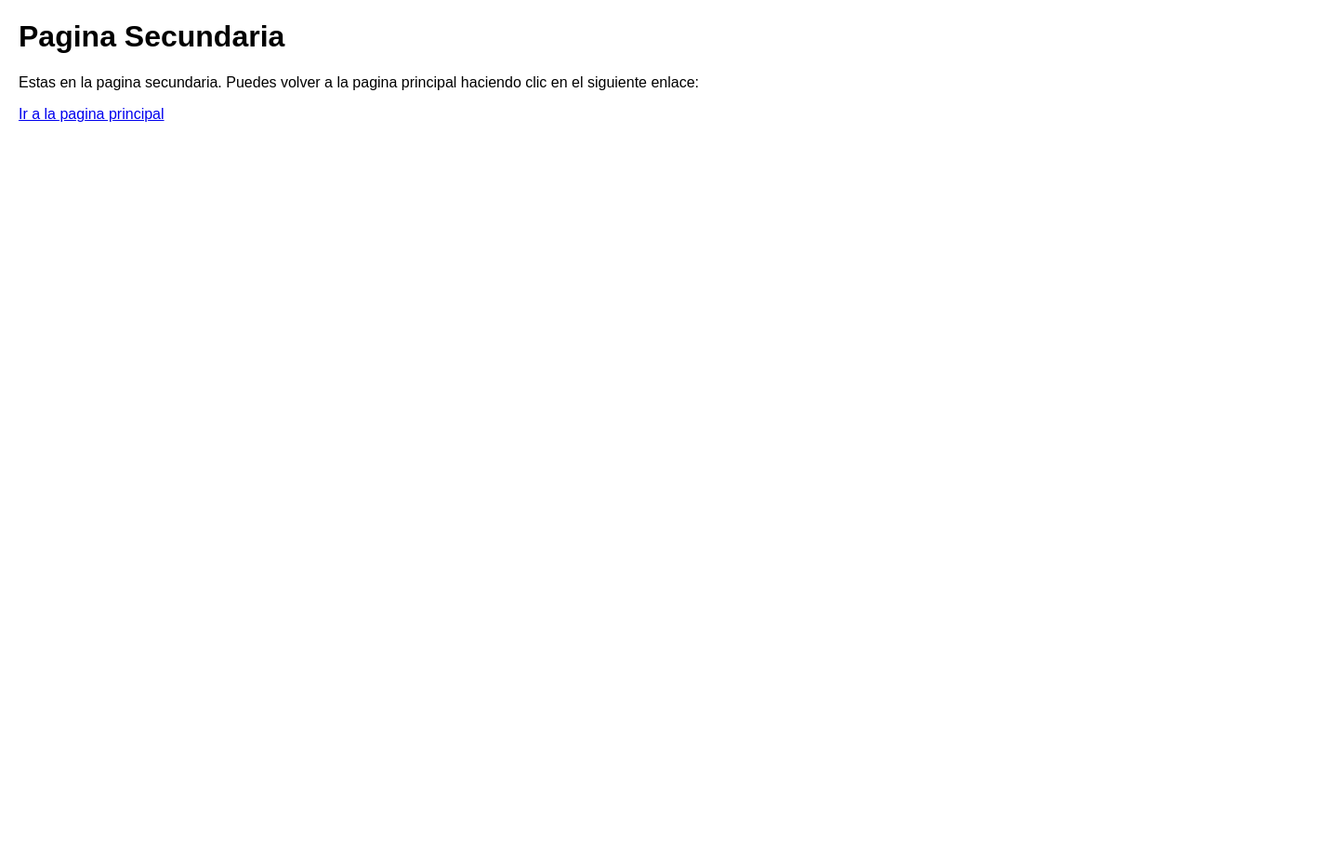
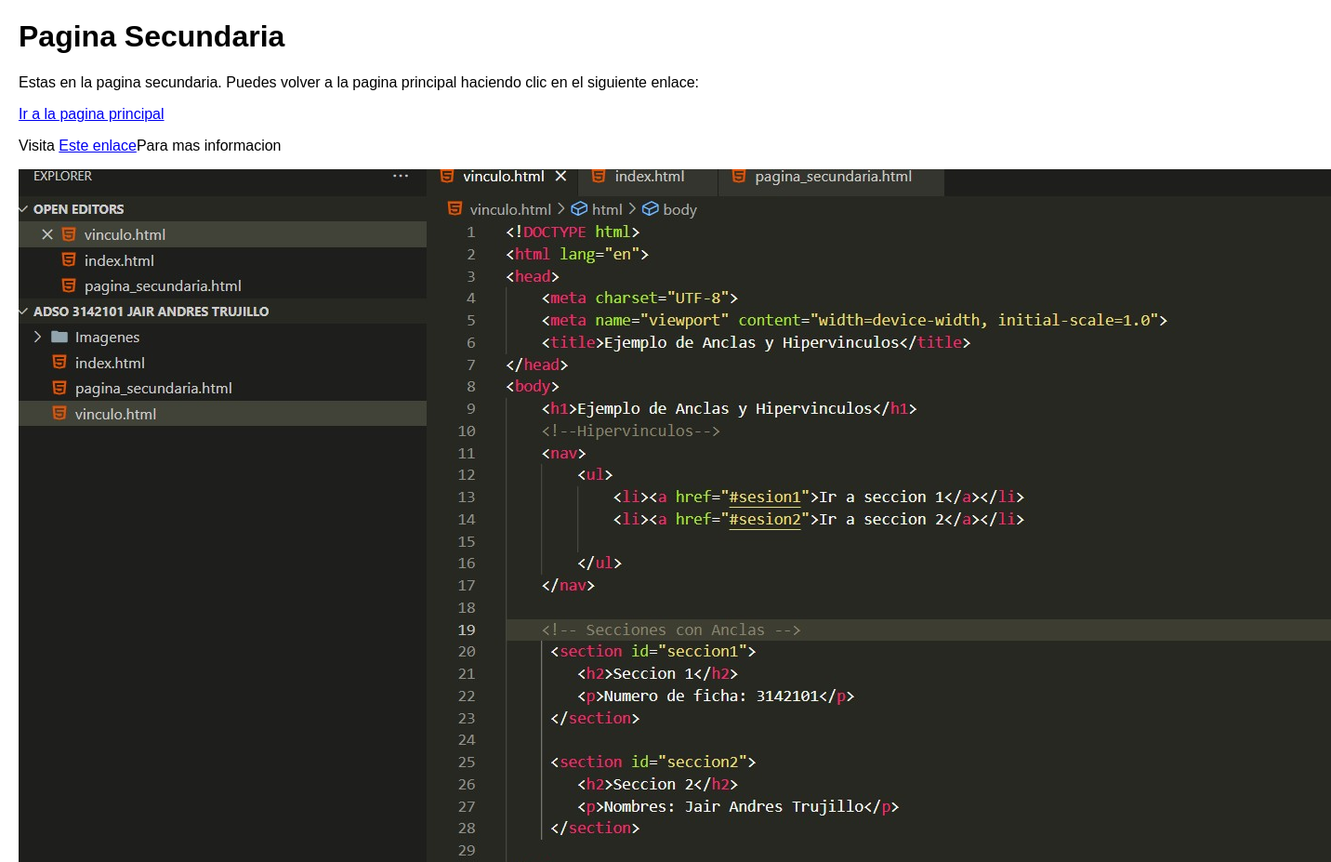
Before and after one commit to Andrestrujillo22/Jair-Andres-Trujillo-1058933053, a plain HTML site: page pagina_secundaria.html in a window 1280 px wide. Shown: the top 927 px of the page at 93% size, 1432 px wide, since content can reach past the window. Before the commit the page ends 800 px from the top, so only its background shows below. Drawn offline with Linux system fonts and the light colour scheme.

Commit message:
Imagenes

```diff
--- a/pagina_secundaria.html
+++ b/pagina_secundaria.html
@@ -17,5 +17,7 @@
     <h1>Pagina Secundaria</h1>
     <p>Estas en la pagina secundaria. Puedes volver a la pagina principal haciendo clic en el siguiente enlace:</p>
     <a href="index.html">Ir a la pagina principal</a>
+    <P>Visita <a href="https://es.wikipedia.org/Wiki/Wikipedia:Portada">Este enlace</a>Para mas informacion</P>
+    <img src="/Imagenes/Capturas.jpg" alt="EXAMEN">
 </body>
 </html>
```
Also changed, not shown: index.html (+1 -0 lines), Imagenes/Capturas.jpg (added).
